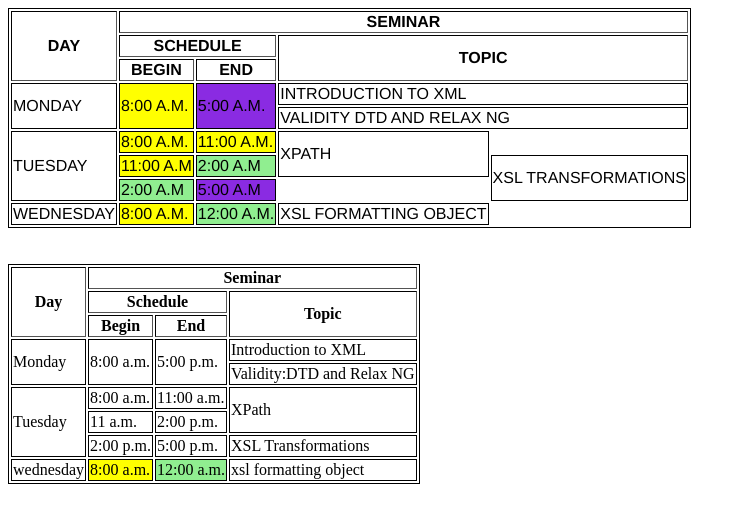
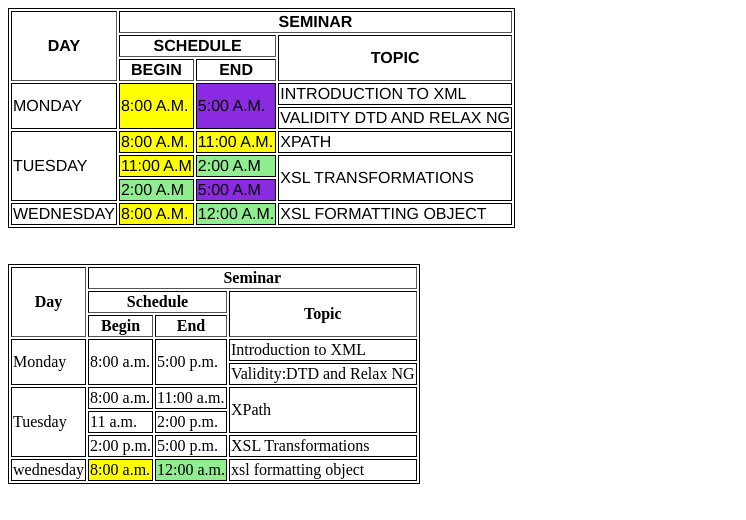
Before and after one commit to SURAJGUPTA0414/DotBatchHW-HTML, a plain HTML site: page table2.html in a window 1280 px wide. Shown: the whole page, without its empty margins (0-746 px from the left). Drawn offline with Linux system fonts and the light colour scheme.

Commit message:
modified table2 done small changes

```diff
--- a/table2.html
+++ b/table2.html
@@ -59,7 +59,7 @@
                 <td rowspan="3">tuesday</td>
                 <td class="yellow">8:00 a.m.</td>
                 <td class="yellow">11:00 a.m.</td>
-                <td rowspan="2">xpath</td>
+                <td rowspan="1">xpath</td>
             </tr>
             <tr>
                 <td class="yellow">11:00 a.m</td>
```
